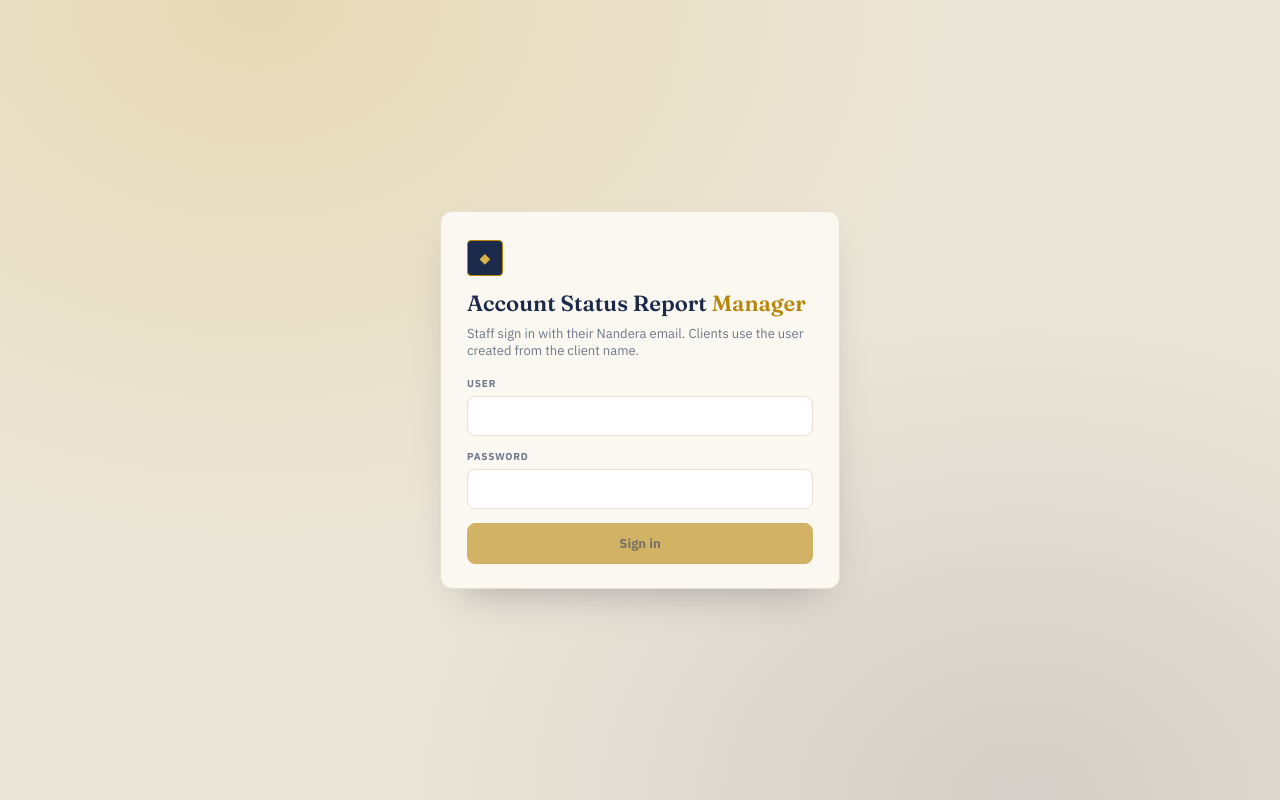
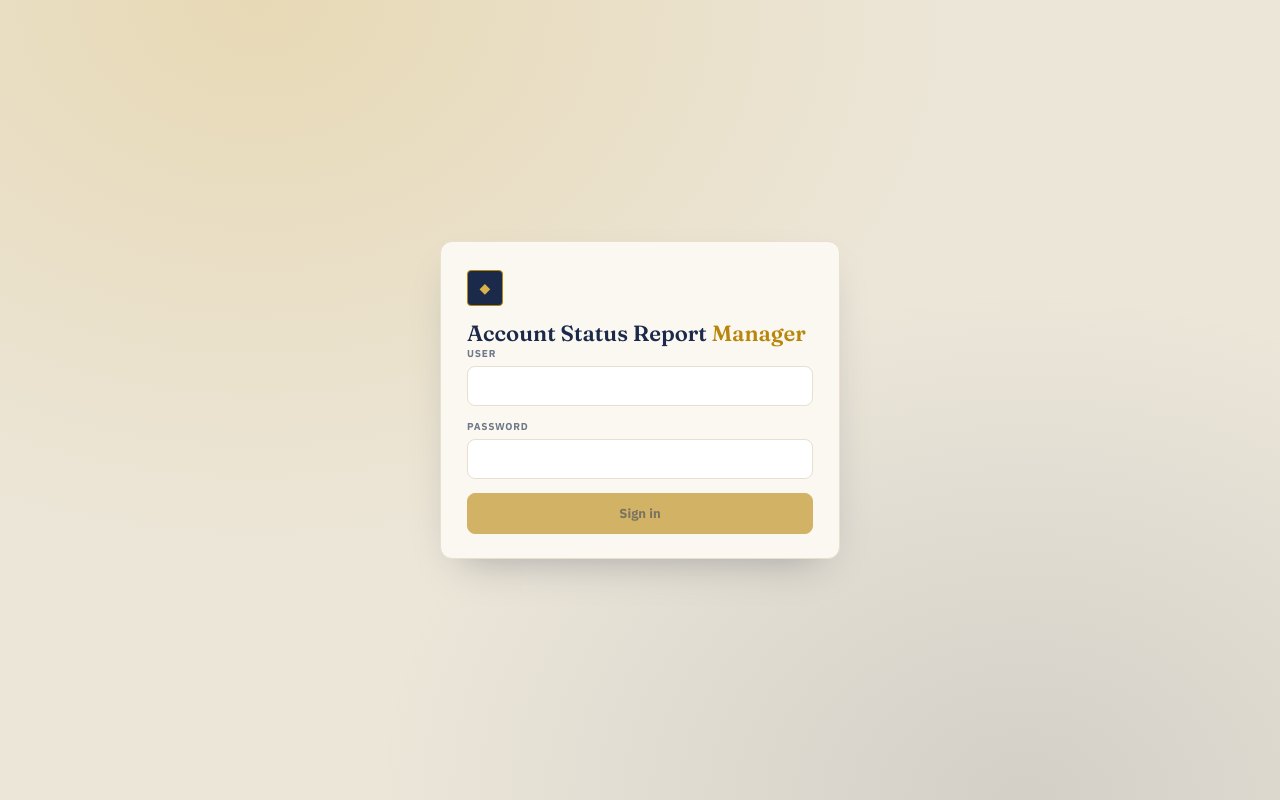
Before and after one commit to Anomalie-Lab/nandera-file, a Next.js app: page /login in a window 1280 px wide. Built offline with nearby package versions, Linux system fonts and the light colour scheme.

Commit message:
fix: remove text

```diff
--- a/src/components/LoginForm.tsx
+++ b/src/components/LoginForm.tsx
@@ -50,9 +50,6 @@
         <h1>
           Account Status Report <span>Manager</span>
         </h1>
-        <p className={styles.sub}>
-          Staff sign in with their Nandera email. Clients use the user created from the client name.
-        </p>
         <label htmlFor="user">User</label>
         <input
           id="user"
```
